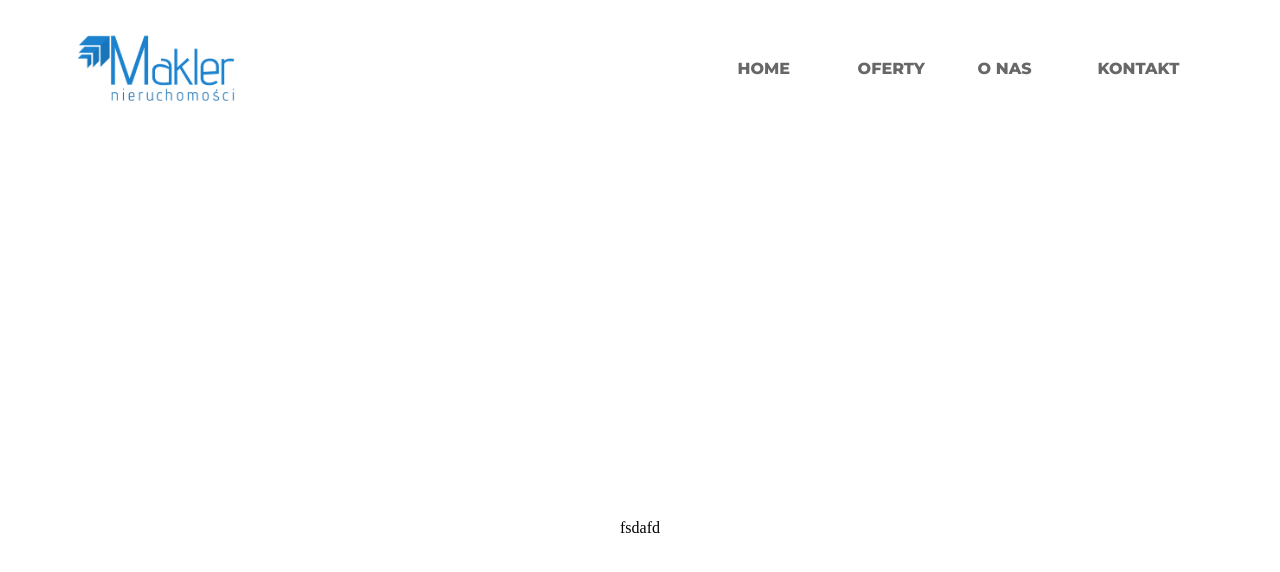
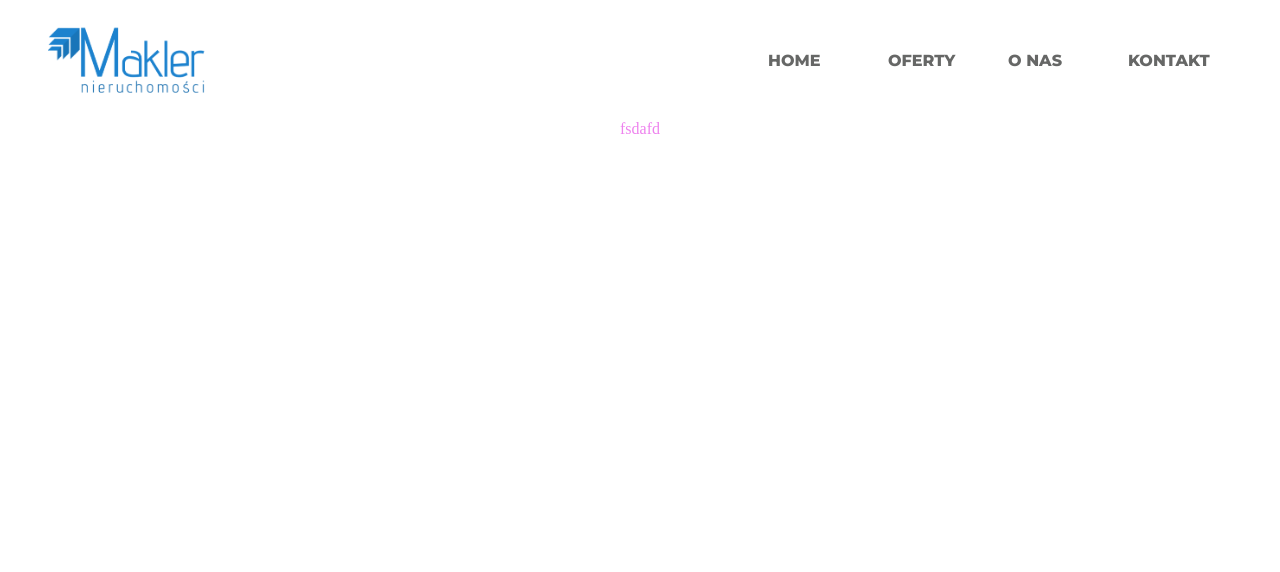
Before and after one commit to Pawson199/Makler-Inwestycje, a React (Create React App) app: page /about in a window 1280 px wide. Shown: the top 572 px of the page. Built offline with nearby package versions, Linux system fonts and the light colour scheme.

Commit message:
scss for each page

```diff
--- /dev/null
+++ b/public/styles/_about.scss
@@ -0,0 +1,3 @@
+div{
+    color: red;
+}
--- a/public/styles/_burger.scss
+++ b/public/styles/_burger.scss
@@ -10,6 +10,7 @@
     align-items: center;
     padding:0;
     margin:0;
+    z-index: 3;
         li{
             display:flex;
             justify-content: center;
--- /dev/null
+++ b/public/styles/_home.scss
@@ -0,0 +1,3 @@
+div{
+    color: violet;
+}
--- /dev/null
+++ b/public/styles/_kontakt.scss
@@ -0,0 +1,3 @@
+div{
+    color: green;
+}
--- /dev/null
+++ b/public/styles/_oferta.scss
@@ -0,0 +1,3 @@
+div{
+    color: pink;
+}
--- a/public/styles/style.css
+++ b/public/styles/style.css
@@ -35,7 +35,8 @@
 }
 
 body {
-  width: 95%;
+  width: 100%;
+  margin: 0;
 }
 
 body .menu {
@@ -159,6 +160,7 @@ body .menu .burgerek {
           align-items: center;
   padding: 0;
   margin: 0;
+  z-index: 3;
 }
 
 body .menu .burgerek li {
@@ -186,8 +188,8 @@ body .menu .display_in {
   top: 0;
 }
 
+@media only screen and (max-width: 700px) {
   body .container {
-  height: 100vh;
     display: -webkit-box;
     display: -ms-flexbox;
     display: flex;
@@ -197,5 +199,44 @@ body .container {
     -webkit-box-align: center;
         -ms-flex-align: center;
             align-items: center;
+    -webkit-box-orient: vertical;
+    -webkit-box-direction: normal;
+        -ms-flex-direction: column;
+            flex-direction: column;
+  }
+}
+
+@media only screen and (min-width: 700px) {
+  body .container {
+    display: -webkit-box;
+    display: -ms-flexbox;
+    display: flex;
+    -webkit-box-pack: center;
+        -ms-flex-pack: center;
+            justify-content: center;
+    -webkit-box-align: center;
+        -ms-flex-align: center;
+            align-items: center;
+    -webkit-box-orient: vertical;
+    -webkit-box-direction: normal;
+        -ms-flex-direction: column;
+            flex-direction: column;
+  }
+}
+
+body .container div {
+  color: red;
+}
+
+body .container div {
+  color: green;
+}
+
+body .container div {
+  color: pink;
+}
+
+body .container div {
+  color: violet;
 }
 /*# sourceMappingURL=style.css.map */
--- a/public/styles/style.scss
+++ b/public/styles/style.scss
@@ -5,7 +5,8 @@ html{
 }
 
 body{
-    width: 95%;
+    width: 100%;
+    margin: 0;
     .menu{
         max-width: 95%;
         min-height: 15vh;
@@ -13,7 +14,6 @@ body{
         padding: 0;
         @include display-flex(row, space-between);
         font-family: 'Montserrat', sans-serif;
-
             img{
                 width: 10em;
                 height: auto;
@@ -22,7 +22,6 @@ body{
             ul{
                 @include display-flex(row, center);
                 min-width: 30em;
-
                     li{
                         min-width: 25%;
                         list-style: none;
@@ -34,11 +33,13 @@ body{
             }
             @import './burger';
     }
+
     .container{
-        height: 100vh;
-        display: flex;
-        justify-content: center;
-        align-items: center;
+        @include display-flex(column, center);
+        @import './about';
+        @import './kontakt';
+        @import './oferta';
+        @import './home';
     }
 
 }
--- a/src/components/Menu.js
+++ b/src/components/Menu.js
@@ -11,6 +11,7 @@ export default function Menu(){
         prevState => prevState === "display_off" ?  "display_in" : 'display_off'
       )
     }
+
      const burger_menu = () => { return (
         <>
           <button onClick={setPermissionOnClick} className="burger" > MENU </button>
```
Also changed, not shown: 1 other file (tests, documents, lock files or other folders). Lines whose indentation alone changed are shown as unchanged.
